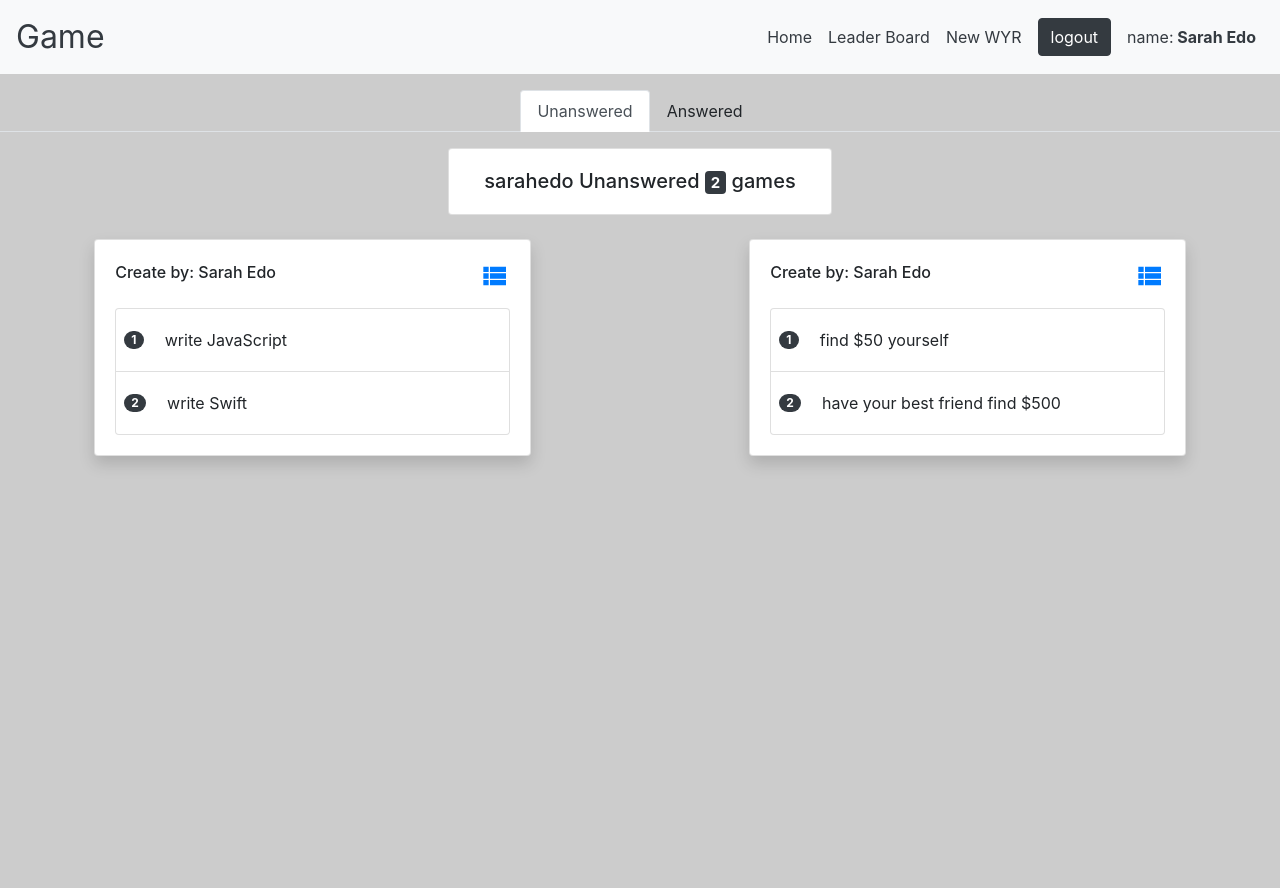
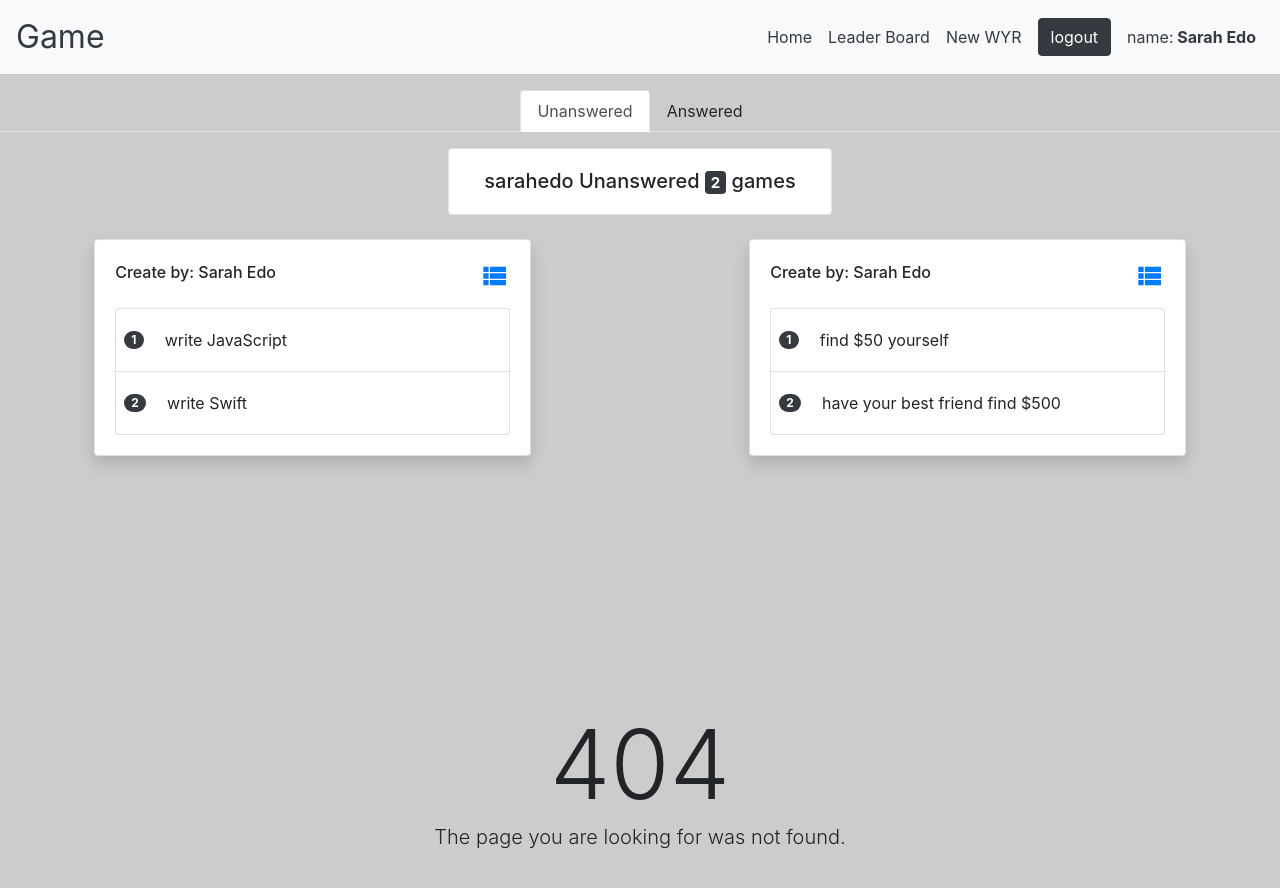
Before and after one commit to xavierartot/would-you-rather, a React (Create React App) app: page / in a window 1280 px wide. Shown: the top 888 px of the page. Before the commit the page ends 800 px from the top, so only its background shows below. Built offline with nearby package versions, Linux system fonts and the light colour scheme.

Commit message:
fix: route problem about redirection

```diff
--- a/src/containers/App.js
+++ b/src/containers/App.js
@@ -31,7 +31,7 @@ class App extends Component {
             <Route component={Home} exact path="/" />
             <Route component={Add} path="/add" />
             <Route component={Poll} path="/questions/:id" />
-            <Route component={PageNotFound} path="/404" />
+            <Route component={PageNotFound} path="*" />
           </div>
         </Fragment>
       </Router>
```
